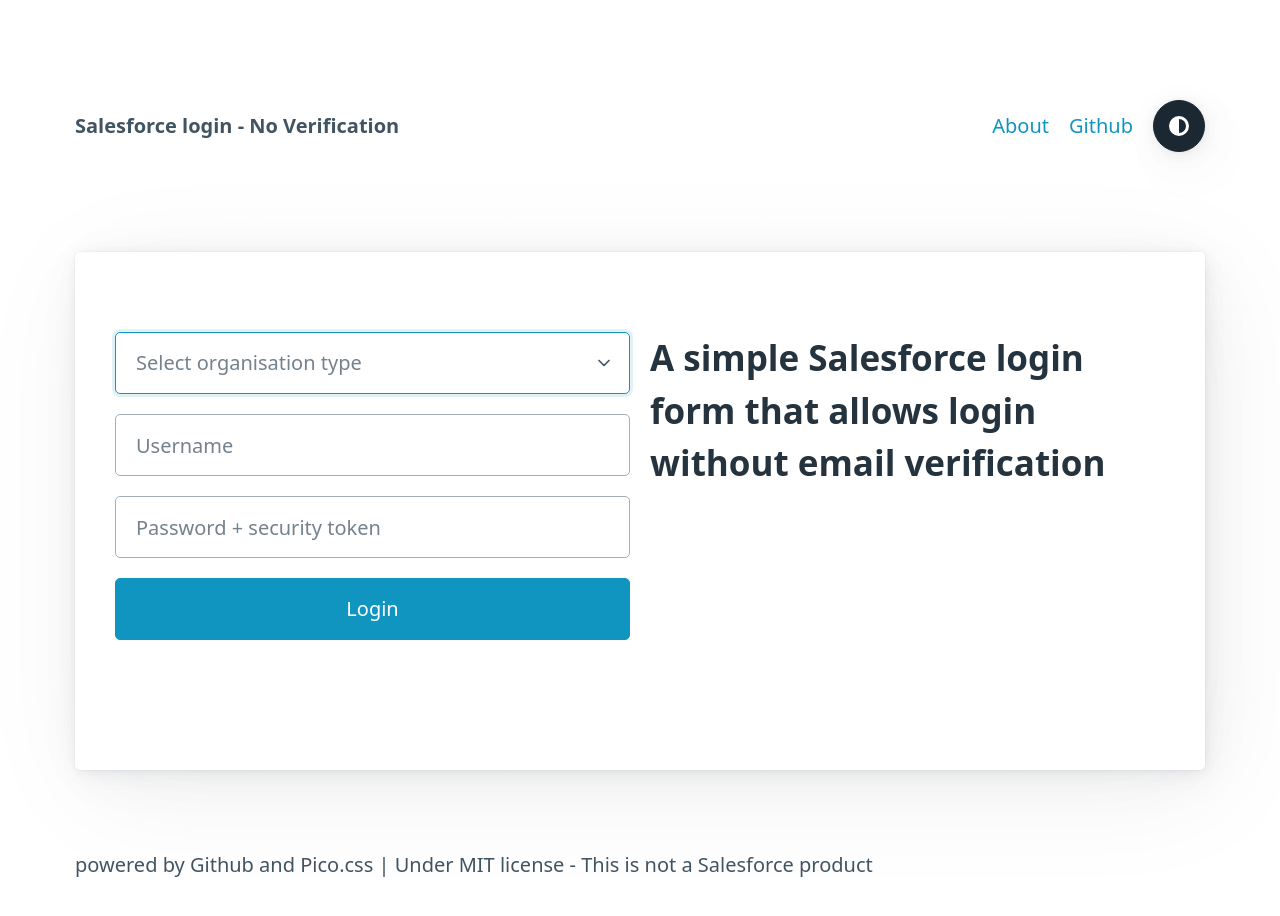
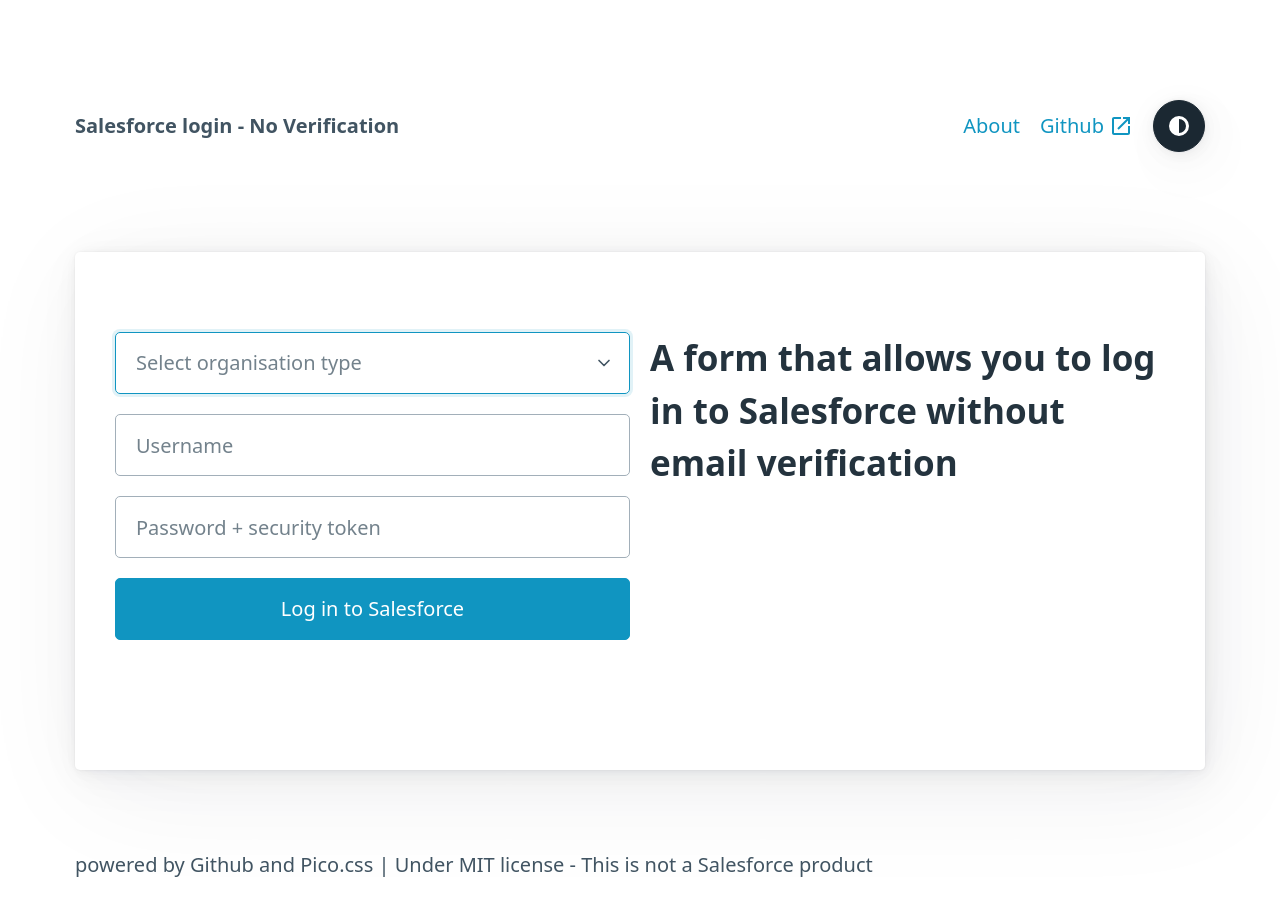
Before and after one commit to Hrafven/salesforce-login-no-verification, a website: page index.html in a window 1280 px wide. Drawn offline with nearby package versions, Linux system fonts and the light colour scheme.

Commit message:
Improve accessibility Add external link image Various accessibility improvements

```diff
--- a/index.html
+++ b/index.html
@@ -22,6 +22,7 @@
 
     .switcher:after {
       display: inline-block;
+      box-sizing: border-box;
       width: 1rem;
       height: 1rem;
       border: 0.15rem solid currentColor;
@@ -32,12 +33,26 @@
       transition: transform var(--transition);
     }
 
-    .info_container, .error {
+    .info_container,
+    .error {
       display: none;
     }
 
     .error {
       color: red;
+    }
+
+    a[target="_blank"]:after {
+      background-color: currentColor;
+      content: "";
+      padding: 0 12px;
+      margin: 0 0 0 5px;
+      -webkit-mask-image: url(img/ext_link.svg);
+      mask-image: url(img/ext_link.svg);
+      -webkit-mask-repeat: no-repeat;
+      mask-repeat: no-repeat;
+      -webkit-mask-position: center;
+      mask-position: center;
     }
   </style>
   <title>Salesforce login - No Verification</title>
@@ -53,7 +68,7 @@
         <ul>
           <li><a id="about_link" href="javascript:document.getElementById('about').scrollIntoView(true);">About</a></li>
           <li><a target="_blank" href="https://github.com/Hrafven/salesforce-login-no-verification">Github</a></li>
-          <li><button id="switcher" class="switcher contrast"></button></li>
+          <li><button aria-hidden="true" id="switcher" class="switcher contrast" title="Switch color scheme"></button></li>
         </ul>
       </nav>
     </header>
@@ -61,18 +76,18 @@
       <div class="grid">
         <div>
           <form onsubmit="login(this); return false;" id="login_form" autocomplete="off">
-            <select name="org_type" id="org_type" required autofocus>
+            <select title="Select an organisation type" name="org_type" id="org_type" required autofocus>
               <option value="">Select organisation type</option>
               <option value="login">Production</option>
               <option value="test">Sandbox</option>
             </select>
-            <input type="email" name="username" id="username" placeholder="Username" required>
-            <input type="password" name="password" id="password" placeholder="Password + security token" required>
-            <input type="submit" value="Login">
+            <input title="Type in your username" type="email" name="username" id="username" placeholder="Username" required>
+            <input title="Type in your password and security token" type="password" name="password" id="password" placeholder="Password + security token" required>
+            <input type="submit" value="Log in to Salesforce">
           </form>
         </div>
         <div>
-          <h2>A simple Salesforce login form that allows login without email verification</h2>
+          <h2>A form that allows you to log in to Salesforce without email verification</h2>
         </div>
       </div>
       <div id="info_container" class="info_container">
@@ -83,7 +98,7 @@
     <article style="display: none;">
       <h2 id="about">About Salesforce login - No Verification</h2>
       <h3 id="what">What is 'Salesforce login - No Verification' ?</h3>
-      <p>A simple Salesforce login form that allows login without email verification</p>
+      <p>A form that allows you to log in to Salesforce without email verification</p>
       <h3 id="why">Why ?</h3>
       <p>Sometimes you don't have access to the verification, for example :</p>
       <ul>
@@ -191,7 +206,7 @@
           }
         }
         xhttp.onreadystatechange = function() {
-          if (this.readyState == 4 ) {
+          if (this.readyState == 4) {
             if (this.status == 200) {
               succesCallback(xhttp.responseText);
             } else {
@@ -217,7 +232,7 @@
       document.getElementById('about').parentNode.style.display = 'block';
     });
     const userPrefersLight = window.matchMedia &&
-          window.matchMedia('(prefers-color-scheme: light)').matches;
+      window.matchMedia('(prefers-color-scheme: light)').matches;
     let currentColor = userPrefersLight ? 'light' : 'dark';
 
     if (window.location.hash === '#about') {
```
Also changed, not shown: img/ext_link.svg (added).
